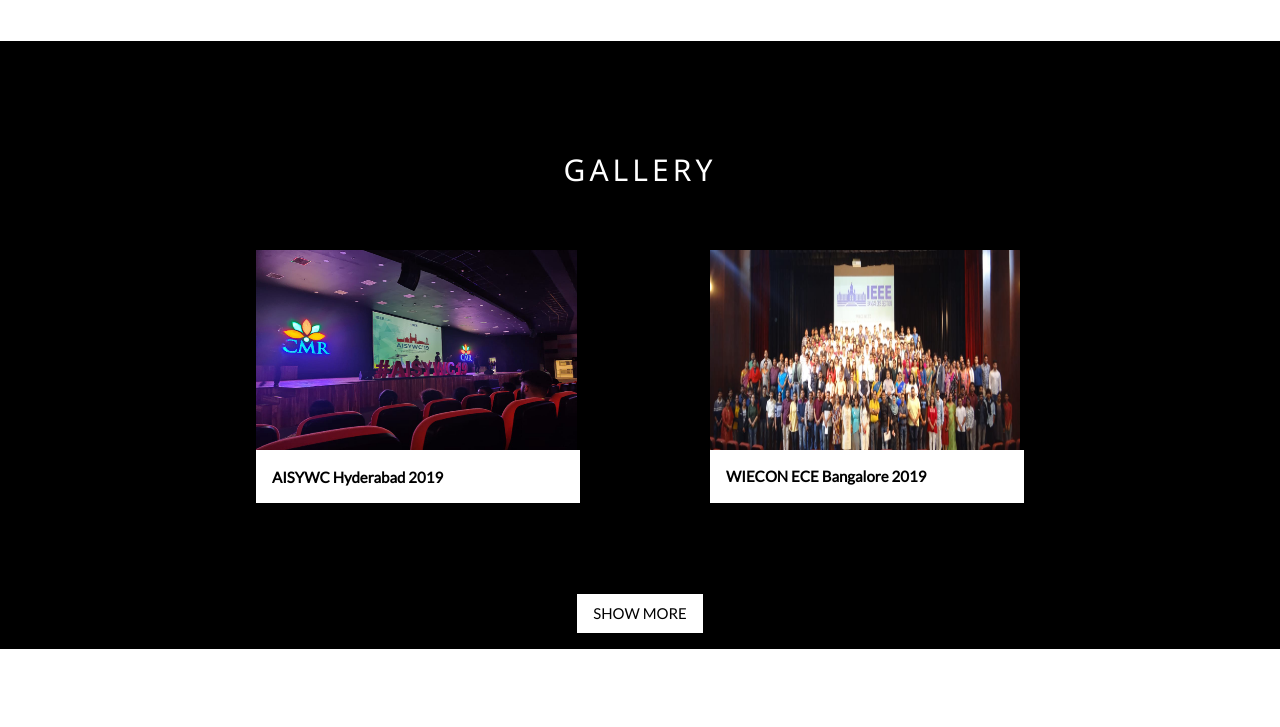
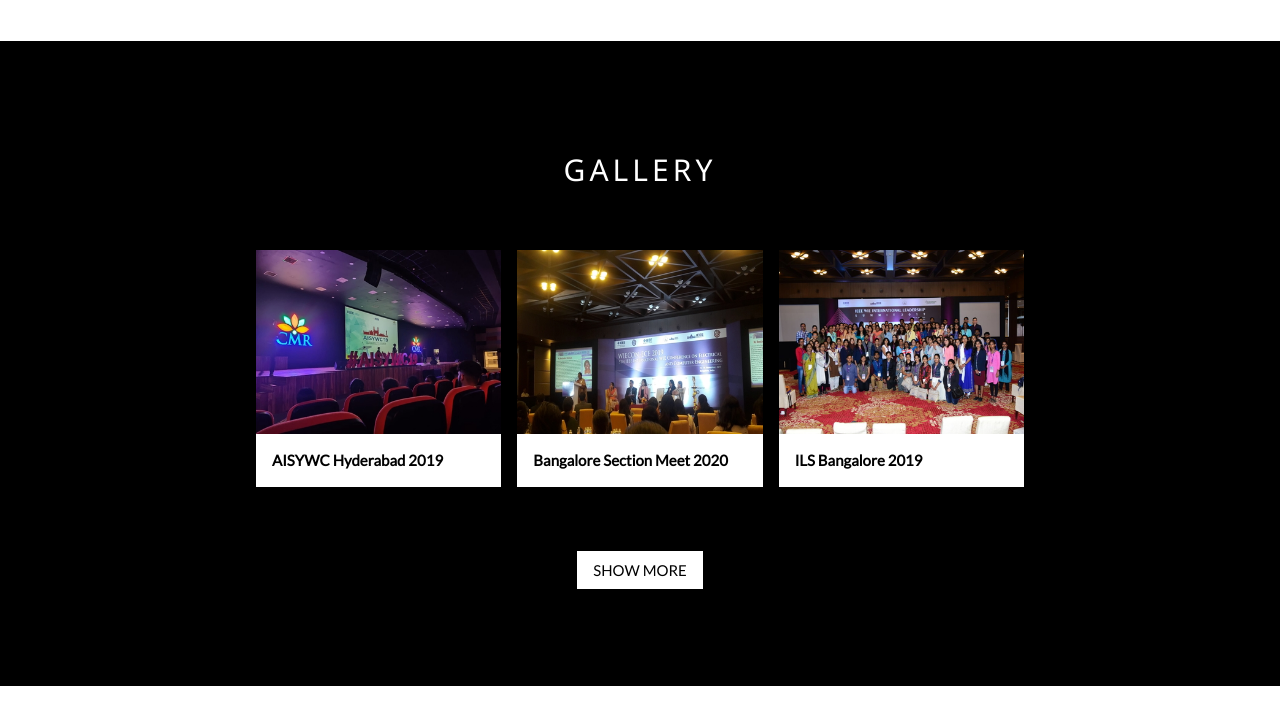
Before and after one commit to karthikcd7/IEEE-DSU-Website-Design-Contest-2nd-Year, a Flask app: page / in a window 1280 px wide. Shown: the part 1251-1978 px from the top of the page. Run offline with Flask 2, Linux system fonts and the light colour scheme.

Commit message:
Update Gallery in Home

```diff
--- a/templates/home.html
+++ b/templates/home.html
@@ -60,24 +60,31 @@
       <h2 class="wide center padding-16">GALLERY</h2>
 
       <div class="row-padding padding-32" style="margin:0 -16px">
-        <div class="third margin-bottom left" style="float: left; width:9cm; height: 5cm;">
-          <img src="/static/g1.jpg" alt="AISYWC Hyderabad 2019" style="width:8.5cm; height: 5.3cm;" class="hover-opacity">
+        <div class="third margin-bottom">
+          <img src="/static/g1home.jpg" style="width:100%" class="hover-opacity">
           <div class="container white">
             <p><b>AISYWC Hyderabad 2019</b></p>
           </div>
         </div>
-        <div class="third margin-bottom initial-scale" style="float: right; width: 330px; height: 200px;">
-          <img src="/static/g5.jpg" alt="WIECON ECE Bangalore 2019" style="width: 310px; height: 200px;" class="hover-opacity">
+        <div class="third margin-bottom">
+          <img src="/static/g4home.jpg" style="width:100%" class="hover-opacity">
           <div class="container white">
-            <p><b>WIECON ECE Bangalore 2019</b></p>
+            <p><b>Bangalore Section Meet 2020</b></p>
+          </div>
+        </div>
+        <div class="third margin-bottom">
+          <img src="/static/g3home.jpg" style="width:100%" class="hover-opacity">
+          <div class="container white">
+            <p><b>ILS Bangalore 2019</b></p>
           </div>
         </div>
       </div>
-    </div>
+
     <div class="container center">
       <a href="\gallery">
       <button class="button white section" type="submit">SHOW MORE</button>
       </a>
+    </div>
     </div>
   </div>
 
```
Also changed, not shown: static/g1home.jpg (added), static/g3home.jpg (added), static/g4home.jpg (added).
